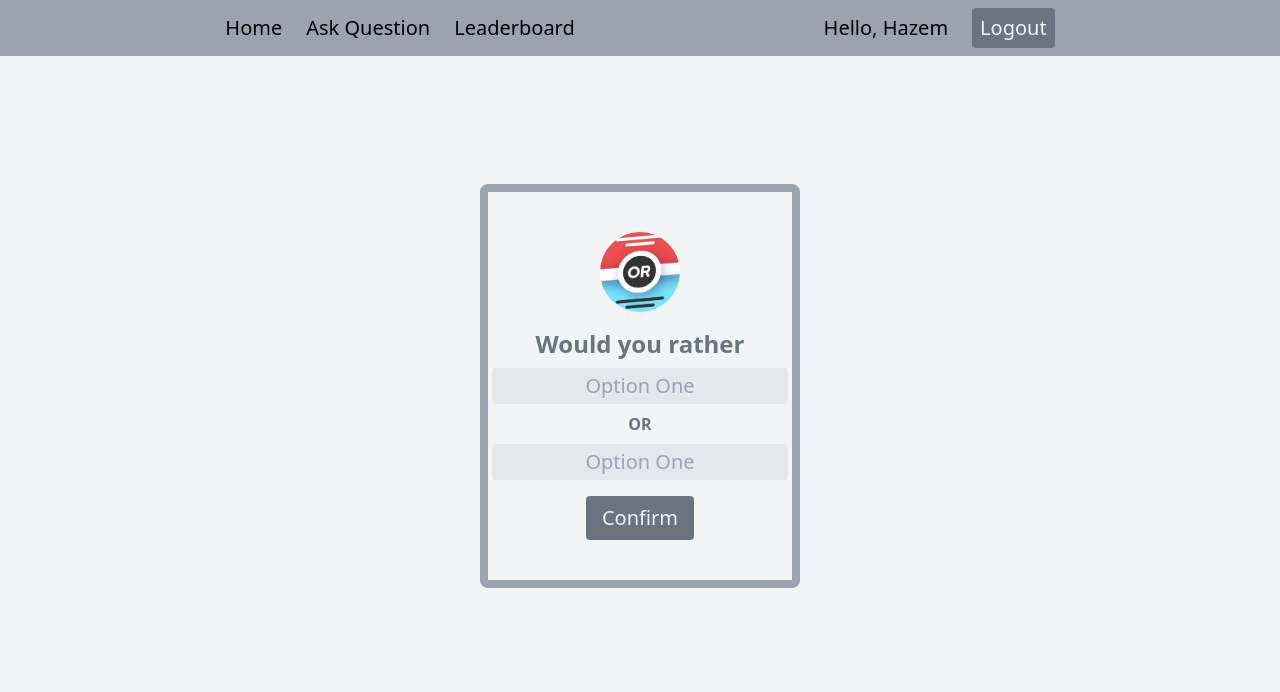
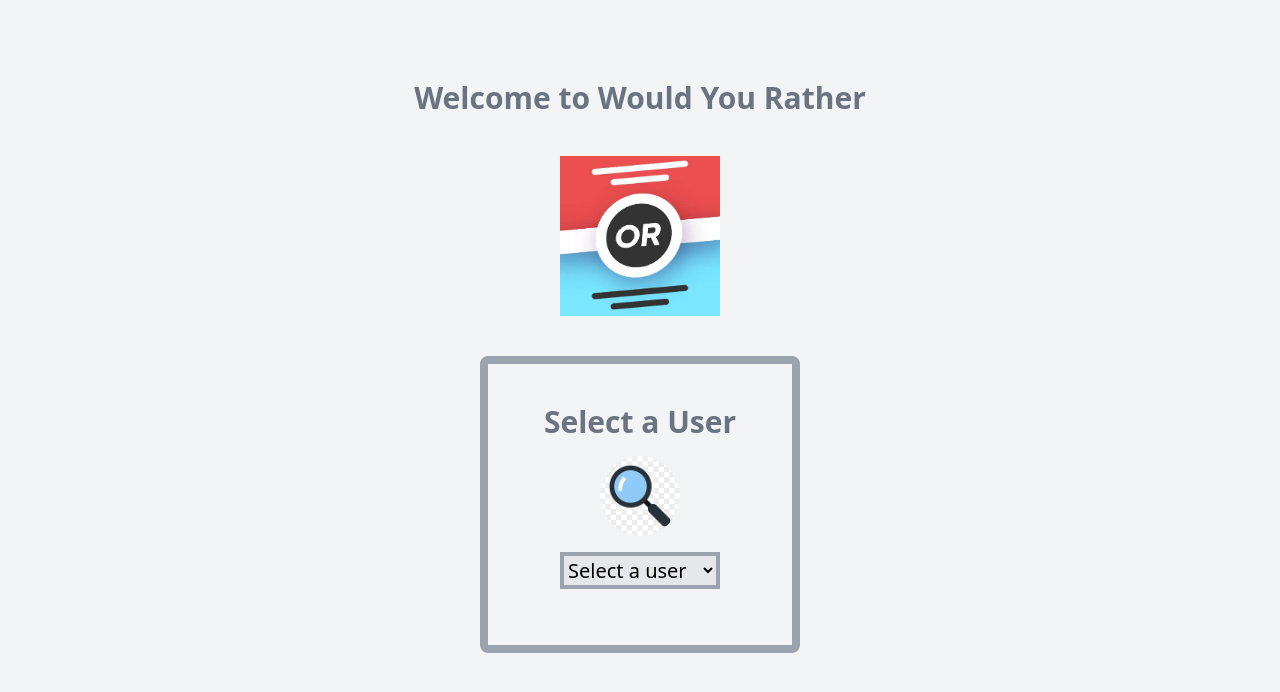
Before and after one commit to hazemabdelaal/would-you-rather-project, a React (Create React App) app: page /ask-question in a window 1280 px wide. Shown: the top 692 px of the page. Built offline with nearby package versions, Linux system fonts and the light colour scheme.

Commit message:
feat: Added login and logout functionality

```diff
--- a/src/actions/actionTypes.js
+++ b/src/actions/actionTypes.js
@@ -1,3 +1,4 @@
 export const GET_USERS = 'GET_USERS';
 export const GET_QUESTIONS = 'GET_QUESTIONS';
 export const GET_AUTHED_USER = 'GET_AUTHED_USER';
+export const CLEAR_AUTHED_USER = 'CLEAR_AUTHED_USER';
--- a/src/actions/authedUser.js
+++ b/src/actions/authedUser.js
@@ -4,3 +4,7 @@ export const getAuthedUser = id => ({
   type: actions.GET_AUTHED_USER,
   id,
 });
+
+export const clearAuthedUser = () => ({
+  type: actions.CLEAR_AUTHED_USER,
+});
--- a/src/components/App.js
+++ b/src/components/App.js
@@ -1,5 +1,5 @@
 import React, { useEffect } from 'react';
-import { useDispatch } from 'react-redux';
+import { useSelector, useDispatch } from 'react-redux';
 import { handleInitialData } from '../actions/index';
 import { BrowserRouter as Router, Route } from 'react-router-dom';
 import NavBar from './NavBar';
@@ -14,11 +14,16 @@ function App() {
 
   useEffect(() => {
     dispatch(handleInitialData());
-  }, []);
+  }, [dispatch]);
+
+  const authedUser = useSelector(state => state.authedUser);
 
   return (
     <Router>
       <NavBar />
+      {authedUser === null ? (
+        <Route component={Login} />
+      ) : (
         <div>
           <Route exact path="/login" component={Login} />
           <Route exact path="/" component={Home} />
@@ -26,6 +31,7 @@ function App() {
           <Route exact path="/leaderboard" component={Leaderboard} />
           <Route exact path="/error" component={Error} />
         </div>
+      )}
     </Router>
   );
 }
--- a/src/components/AskQuestion.js
+++ b/src/components/AskQuestion.js
@@ -6,7 +6,7 @@ const AskQuestion = () => {
       <div className="flex flex-col items-center justify-between">
         <img
           src="/images/wyr.jpg"
-          alt="avatar"
+          alt="logo"
           className="h-20 w-20 rounded-full mb-4"
         />
         <p className="text-center text-2xl font-bold text-gray-500">
--- a/src/components/Login.js
+++ b/src/components/Login.js
@@ -1,8 +1,25 @@
 import React from 'react';
+import { useDispatch } from 'react-redux';
+import { getAuthedUser } from '../actions/authedUser';
 
 const Login = () => {
+  const dispatch = useDispatch();
+
+  const selectAuthedUser = e => {
+    dispatch(getAuthedUser(e.target.value));
+  };
+
   return (
-    <div className="container border-8 border-gray-400 w-80 mt-20 mx-auto p-10 rounded-lg">
+    <div>
+      <p className="text-center text-3xl font-bold text-gray-500 mt-20">
+        Welcome to Would You Rather
+      </p>
+      <img
+        src="/images/wyr.jpg"
+        alt="logo"
+        className="h-40 w-40 mb-4 mx-auto mt-10"
+      />
+      <div className="container border-8 border-gray-400 w-80 mt-10 mx-auto p-10 rounded-lg">
         <div className="flex flex-col items-center justify-between">
           <p className="text-center text-3xl font-bold text-gray-500 mb-4">
             Select a User
@@ -12,14 +29,16 @@ const Login = () => {
             alt="avatar"
             className="h-20 w-20 rounded-full"
           />
-        <select className="m-4 w-40 bg-gray-200 border-4 border-gray-400 focus:outline-none text-xl">
-          <option>Sarah</option>
-          <option>Tyler</option>
-          <option>John</option>
+          <select
+            className="m-4 w-40 bg-gray-200 border-4 border-gray-400 focus:outline-none text-xl"
+            onChange={selectAuthedUser}
+          >
+            <option value="0">Select a user</option>
+            <option>sarahedo</option>
+            <option>tylermcginnis</option>
+            <option>johndoe</option>
           </select>
-        <button className="py-2 px-4 bg-gray-500 rounded hover:bg-gray-600 text-gray-100 text-xl focus:outline-none">
-          Confirm
-        </button>
+        </div>
       </div>
     </div>
   );
--- a/src/components/NavBar.js
+++ b/src/components/NavBar.js
@@ -1,8 +1,21 @@
 import React from 'react';
+import { useSelector, useDispatch } from 'react-redux';
+import { clearAuthedUser } from '../actions/authedUser';
 import { Link } from 'react-router-dom';
 
 const NavBar = () => {
+  const authedUser = useSelector(state => state.authedUser);
+  const users = useSelector(state => state.users);
+
+  const dispatch = useDispatch();
+
+  const handleLogout = () => {
+    dispatch(clearAuthedUser());
+  };
+
   return (
+    <div>
+      {authedUser && (
         <div className="text-xl bg-gray-400 leading-10">
           <div className="flex justify-between items-center mx-auto w-4/6">
             <div className="flex justify-around">
@@ -16,14 +29,24 @@ const NavBar = () => {
                 Leaderboard
               </Link>
             </div>
-        <div className="flex justify-between my-2">
-          <p className="mx-3">Hello, Hazem</p>
-          <button className="mx-3 px-2 bg-gray-500 rounded hover:bg-gray-600 text-gray-100 focus:outline-none">
+            <div className="flex justify-between items-center my-2">
+              <img
+                src={users[authedUser].avatarURL}
+                alt="avatar"
+                className="h-10 w-10 rounded-full"
+              />
+              <p className="mx-3">Hello, {authedUser}</p>
+              <button
+                className="mx-3 px-2 bg-gray-500 rounded hover:bg-gray-600 text-gray-100 focus:outline-none"
+                onClick={handleLogout}
+              >
                 Logout
               </button>
             </div>
           </div>
         </div>
+      )}
+    </div>
   );
 };
 
--- a/src/reducers/authedUser.js
+++ b/src/reducers/authedUser.js
@@ -4,6 +4,9 @@ const authedUser = (state = null, action) => {
   if (action.type === actions.GET_AUTHED_USER) {
     return action.id;
   }
+  if (action.type === actions.CLEAR_AUTHED_USER) {
+    return null;
+  }
   return state;
 };
 
```
Lines whose indentation alone changed are shown as unchanged.
